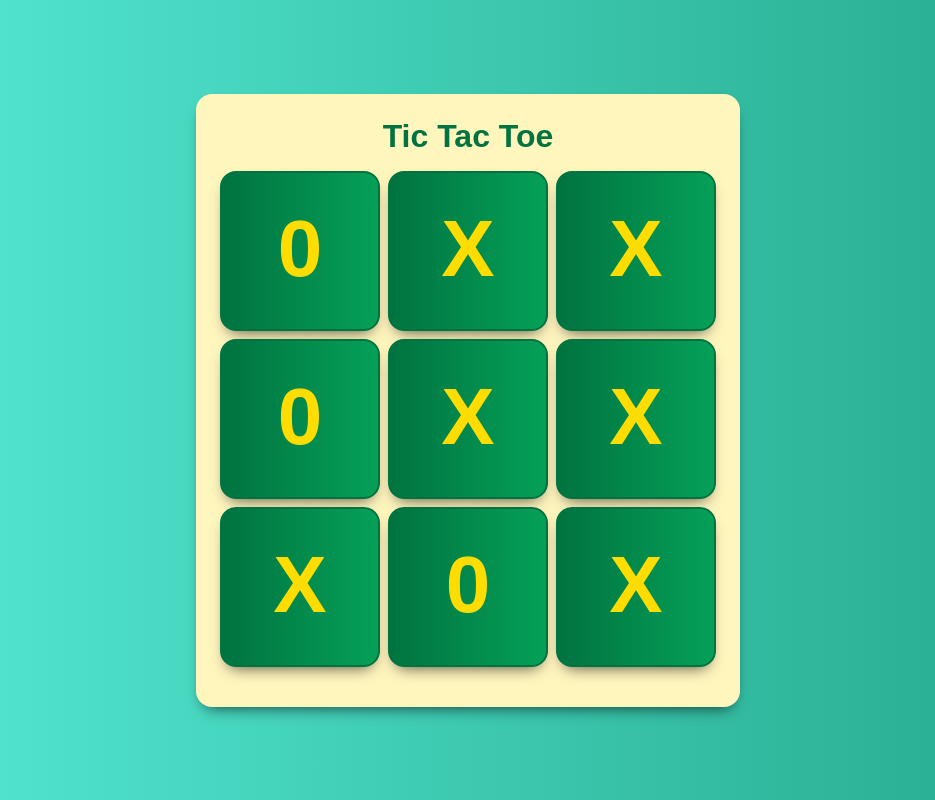
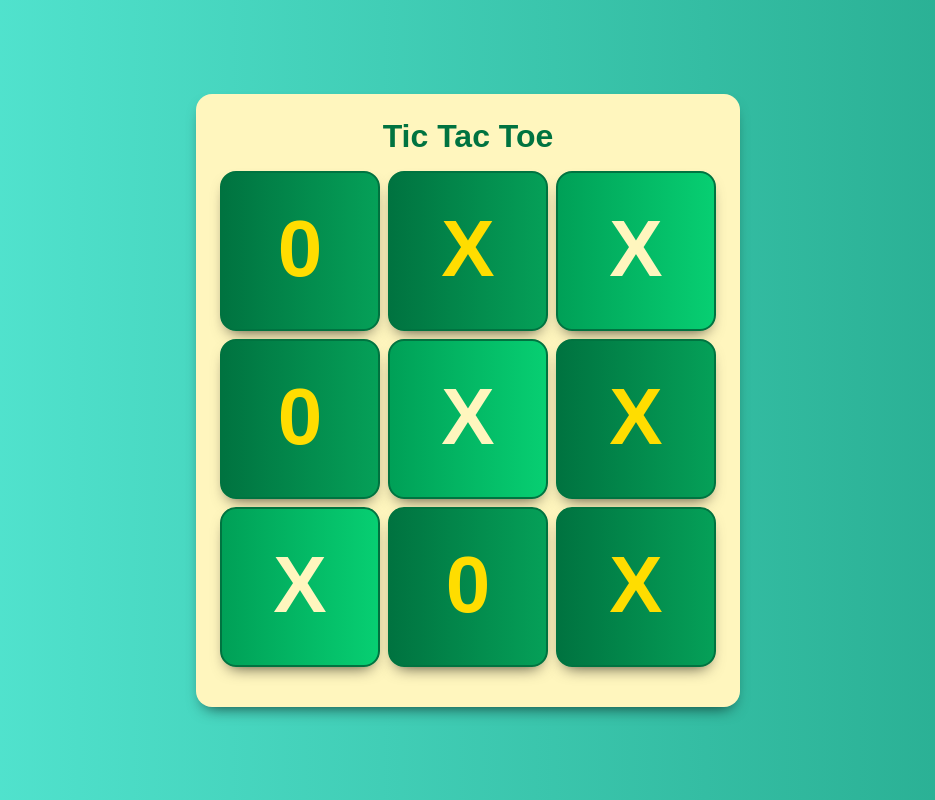
Before and after one commit to feudadrien/game_tictactoe, a React (Create React App) app in the folder tictactoe/: page / in a window 1280 px wide. Shown: the whole page, without its empty margins (172-1107 px from the left). Built offline with nearby package versions, Linux system fonts and the light colour scheme.

Commit message:
winning Combo

```diff
--- a/tictactoe/src/components/Board/Board.js
+++ b/tictactoe/src/components/Board/Board.js
@@ -8,9 +8,16 @@ import './Board.css';
 export const Board = () => {
 
   const cellValues = ['0', 'X', 'X', '0', 'X', 'X', 'X', '0', 'X'];
-  const cells = cellValues.map((value, index) =>
-    <Cell key={index} value={value} canHighlight={false} />
-  );
+  const winningCombination = [2, 4, 6];
+  const cells = cellValues.map((value, index) => {
+    const canHighlight = winningCombination &&
+                         winningCombination.indexOf(index) >= 0; // or 0
+   return  <Cell
+   key={index}
+   value={value}
+   canHighlight={canHighlight }
+   />
+});
   return (
     <div id="board">
           {cells}
```
Also changed, not shown: 1 other file (tests, documents, lock files or other folders).
